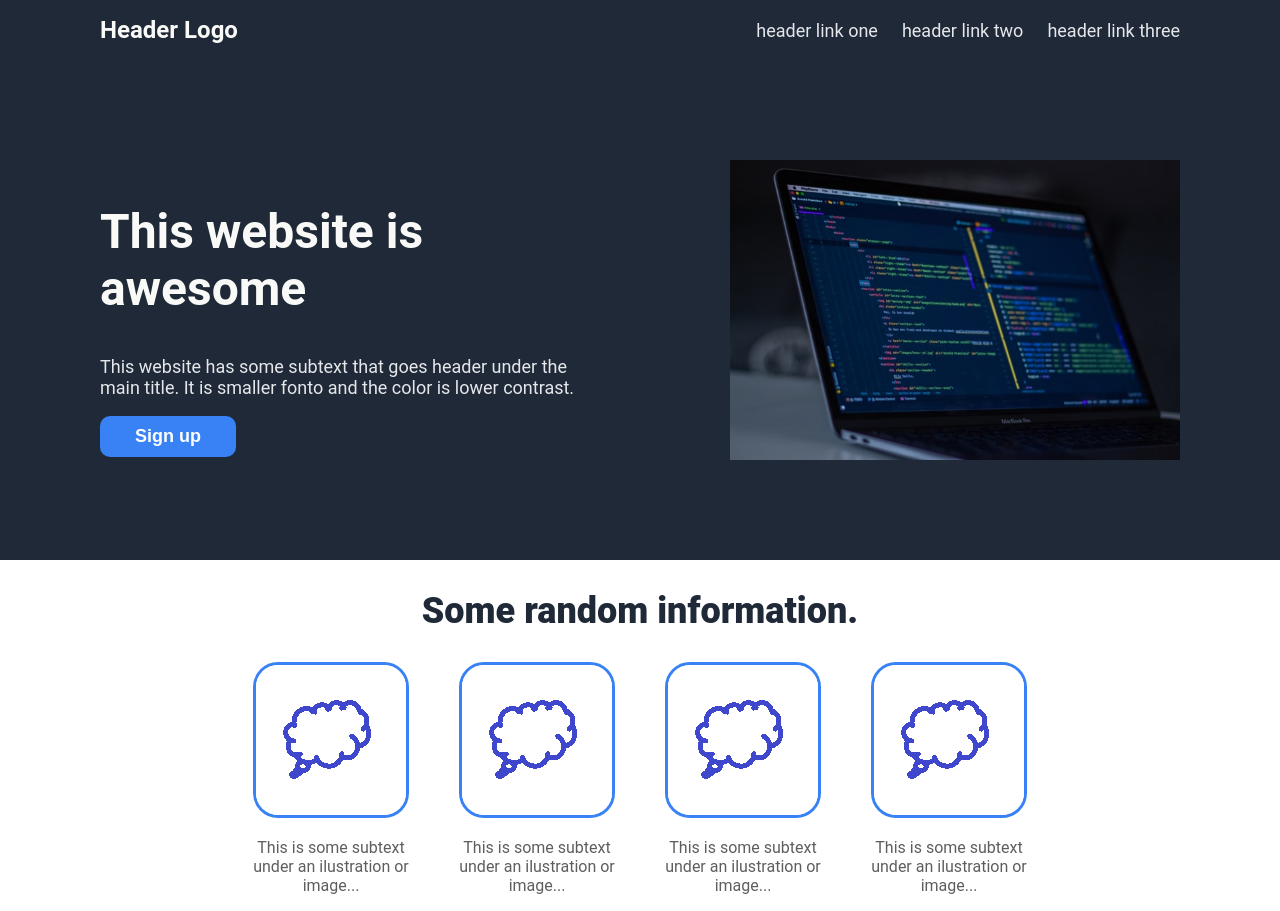
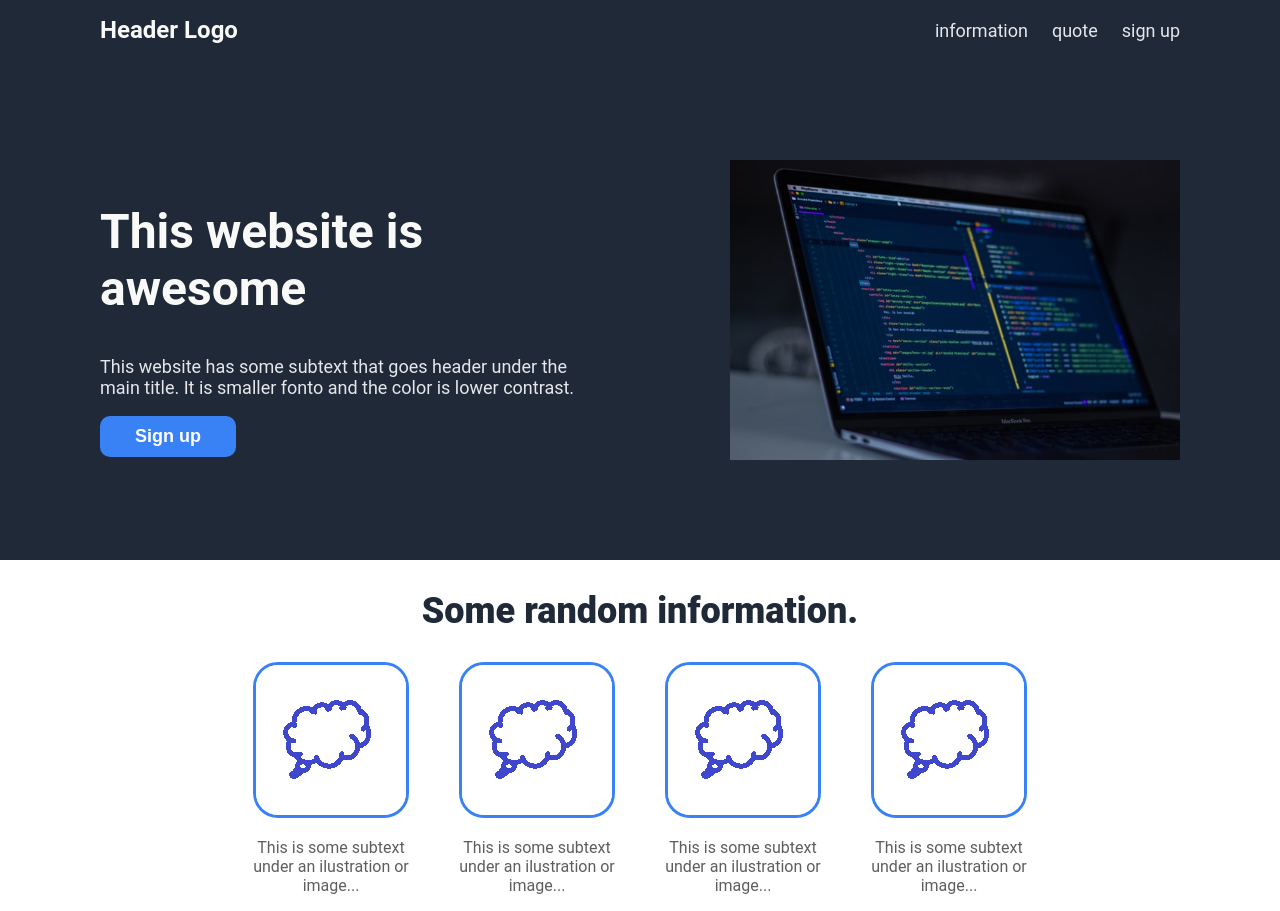
Before and after one commit to facufrau/odin-landing-page, a plain HTML site: page index.html in a window 1280 px wide. Drawn offline with Linux system fonts and the light colour scheme.

Commit message:
Modified links for real name that works in website

```diff
--- a/index.html
+++ b/index.html
@@ -12,9 +12,9 @@
     <header class="navbar">
         <h1 class="logo">Header Logo</h1>
         <div class="nav-links">
-            <a href="#link-one">header link one</a>
-            <a href="#link-two">header link two</a>
-            <a href="#link-three">header link three</a>
+            <a href="#information">information</a>
+            <a href="#quote">quote</a>
+            <a href="#sign-up">sign up</a>
         </div>
     </header>
 
@@ -31,7 +31,7 @@
         <img id="welcome-img" src="src/website.jpg" alt="Picture of a laptop with code on screen.">
     </div>
 
-    <div class="information">
+    <div id="information">
         <h2 class="information">Some random information.</h2>
         <div id="item-container">
             <div class="item">
@@ -56,5 +56,6 @@
         </div>
     </div>
 
+
 </body>
 </html>
--- a/src/styles.css
+++ b/src/styles.css
@@ -75,7 +75,7 @@ header a {
 
 /* SECOND SECTION - INFORMATION */
 
-.information h2{
+#information h2{
     font-size: 36px;
     font-weight: 900;
     color: #1F2937;
```
